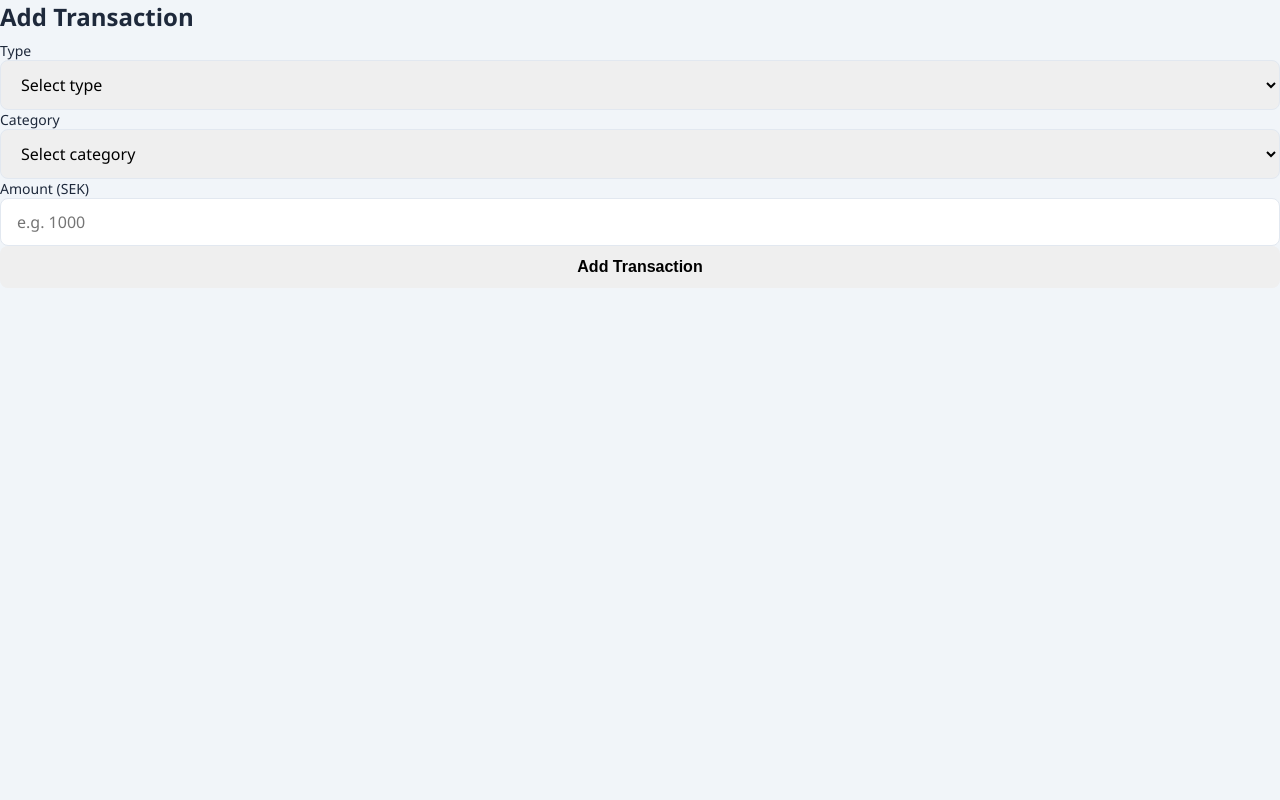
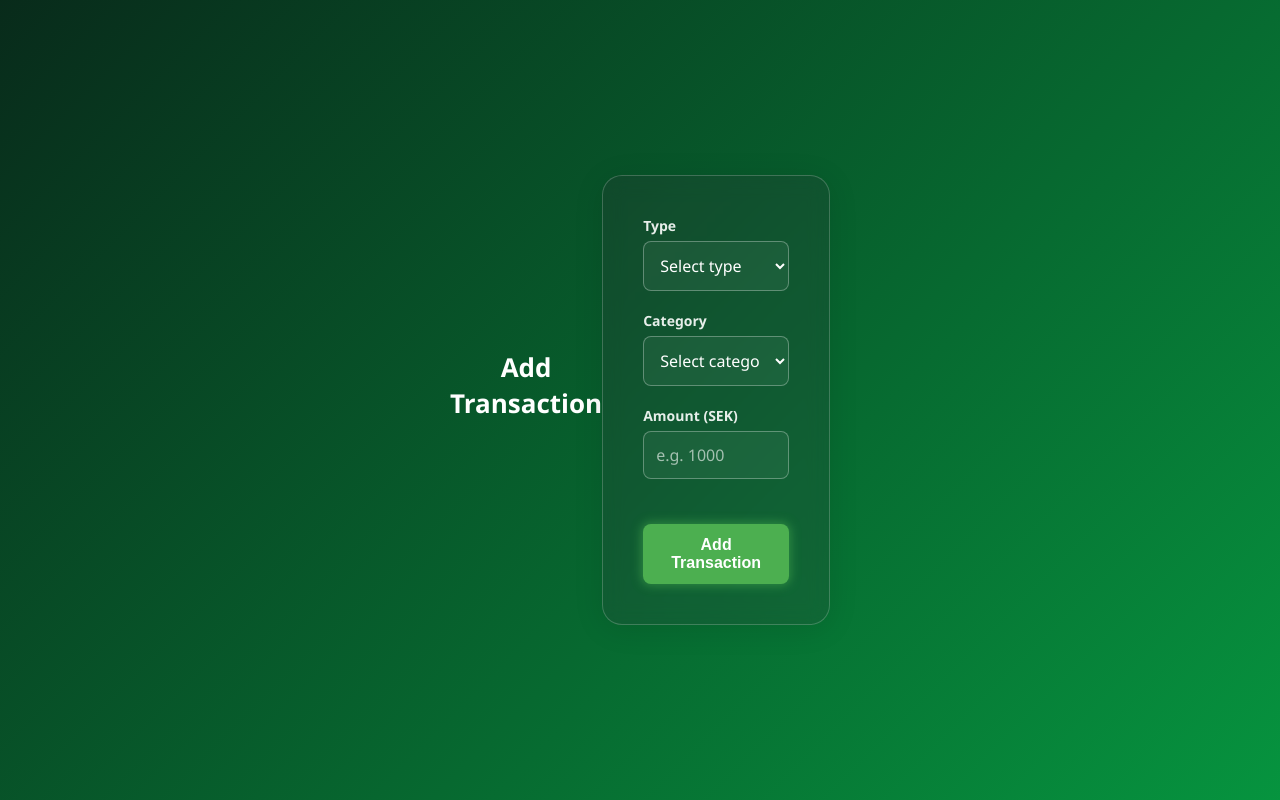
Before and after one commit to tmuk26-group-1/budget-tool, a Flask app: page /add_transaction in a window 1280 px wide. Run offline with Flask 3, Linux system fonts and the light colour scheme; the visitor is signed in with stand-in values (Sample User, id 1); data comes from the database, SQL or seed files in the repository.

Commit message:
added add_transaction.css but work still very much in progress

```diff
--- /dev/null
+++ b/static/css/pages/add_transaction.css
@@ -0,0 +1,111 @@
+/* Add Transaction – auth-style (matches registration page) */
+
+body {
+    background: linear-gradient(-45deg, #05d254, #09000c, #110120);
+    background-size: 400% 400%;
+    animation: gradientBG 15s ease infinite;
+    display: flex;
+    justify-content: center;
+    align-items: center;
+    min-height: 100vh;
+}
+
+/* Center container like register/login */
+.dashboard-container {
+    width: 100%;
+    max-width: 420px;
+    padding: 20px;
+    display: flex;
+    justify-content: center;
+    align-items: center;
+}
+
+/* Glassmorphism card */
+.transaction-form {
+    background: rgba(95, 8, 78, 0.1);
+    border: 1px solid rgba(255, 255, 255, 0.2);
+    backdrop-filter: blur(10px);
+    border-radius: 20px;
+    padding: 40px;
+    width: 100%;
+    box-shadow: 0 4px 30px rgba(0, 0, 0, 0.1);
+    animation: slideIn 0.5s ease;
+}
+
+/* Title */
+.dashboard-container h2 {
+    color: #ffffff;
+    text-align: center;
+    margin-bottom: 30px;
+    font-size: 26px;
+    font-weight: 700;
+}
+
+/* Form groups */
+.transaction-form .form-group {
+    margin-bottom: 20px;
+}
+
+/* Labels */
+.transaction-form label {
+    display: block;
+    color: rgba(255, 255, 255, 0.9);
+    font-size: 14px;
+    font-weight: 600;
+    margin-bottom: 6px;
+}
+
+/* Inputs & selects */
+.transaction-form input,
+.transaction-form select {
+    width: 100%;
+    padding: 12px;
+    border-radius: 8px;
+    font-size: 16px;
+    outline: none;
+    border: 1px solid rgba(255, 255, 255, 0.3);
+    background: rgba(255, 255, 255, 0.05);
+    color: #ffffff;
+    transition: all 0.2s ease;
+}
+
+.transaction-form input::placeholder {
+    color: rgba(255, 255, 255, 0.6);
+}
+
+.transaction-form input:focus,
+.transaction-form select:focus {
+    border-color: rgba(76, 175, 80, 0.5);
+    background: rgba(255, 255, 255, 0.08);
+    box-shadow: 0 0 8px rgba(76, 175, 80, 0.3);
+}
+
+/* Select arrow visibility fix */
+.transaction-form select {
+    cursor: pointer;
+}
+
+/* Submit button – same as register/login */
+.btn-submit {
+    margin-top: 25px;
+    background-color: #4CAF50;
+    color: white;
+    width: 100%;
+    box-shadow: 0 0 10px 2px rgba(76, 175, 80, 0.5);
+}
+
+.btn-submit:hover {
+    background-color: #45a049;
+    box-shadow: 0 0 15px 3px rgba(76, 175, 80, 0.7);
+}
+
+/* Responsive */
+@media (max-width: 480px) {
+    .transaction-form {
+        padding: 30px 20px;
+    }
+
+    .dashboard-container h2 {
+        font-size: 22px;
+    }
+}
--- a/templates/add_transaction.html
+++ b/templates/add_transaction.html
@@ -1,4 +1,8 @@
 {% extends "base.html" %}
+
+{% block styles %}
+<link rel="stylesheet" href="{{ url_for('static', filename='css/pages/add_transaction.css') }}"
+{% endblock %}
 
 {% block content %}
 
```
Also changed, not shown: templates/dashboard.html (line endings or trailing spaces).
